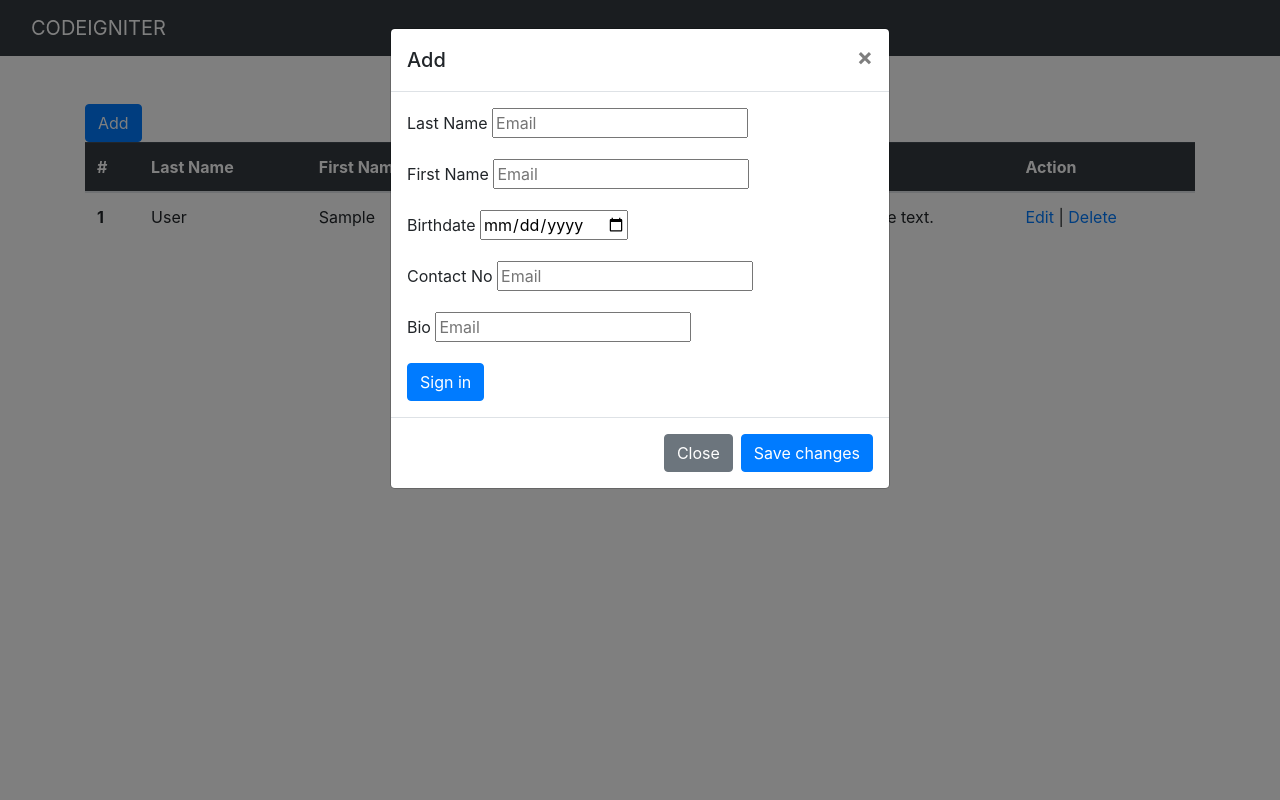
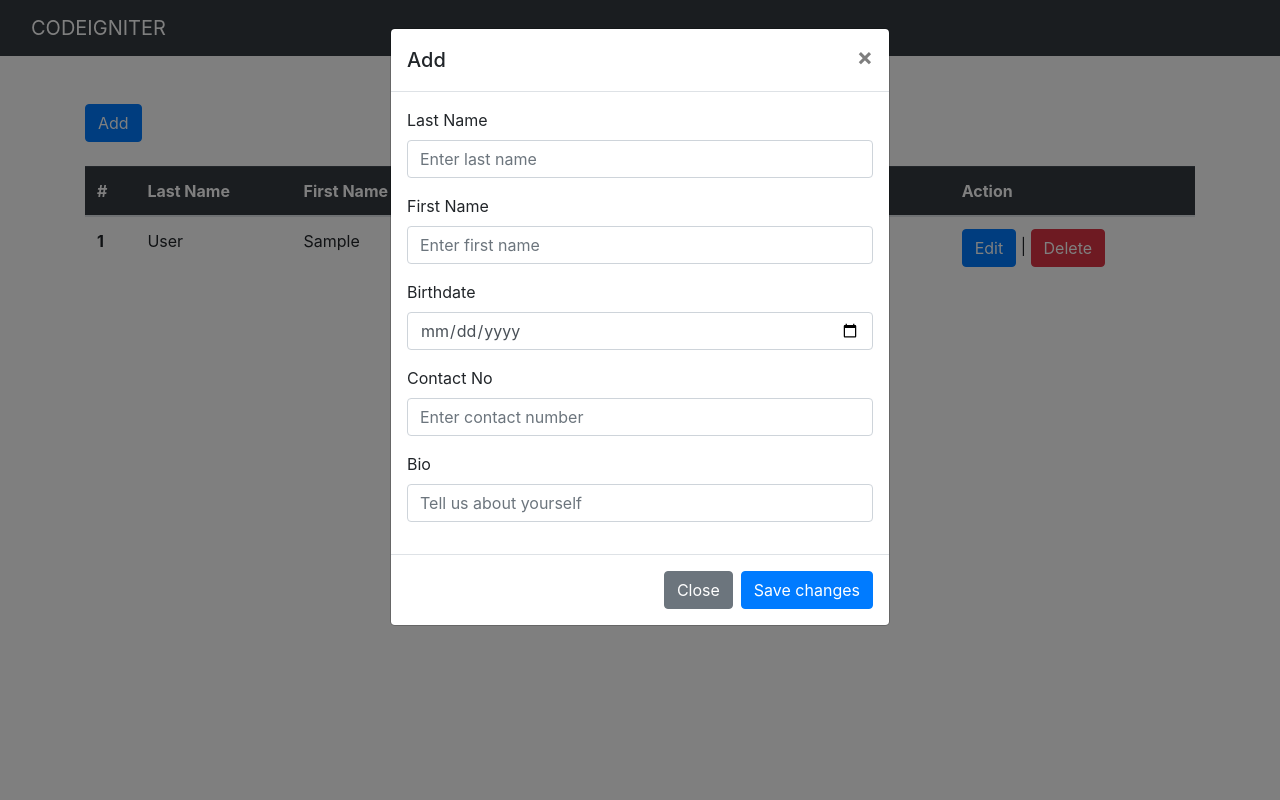
Before and after one commit to Sevrep/sampleCodeIgniter3CRUD, a CodeIgniter app: the page made by application/views/crudView.php in a window 1280 px wide, after a click on "Add". Run offline with CodeIgniter, Linux system fonts and the light colour scheme; tables that the repository leaves empty or names only in its code hold one stand-in row (values such as "Sample post"); the template is opened without the code that fills it: most values are stand-ins (such as "Sample title", 1, 10 or a date in 2020).

Commit message:
Add little ui

```diff
--- a/application/views/crudView.php
+++ b/application/views/crudView.php
@@ -1,39 +1,10 @@
-<!doctype html>
-<html lang="en">
-<head>
-    <meta charset="utf-8">
-    <meta name="viewport" content="width=device-width, initial-scale=1">
-
-    <link rel="stylesheet" href="https://stackpath.bootstrapcdn.com/bootstrap/4.5.2/css/bootstrap.min.css">
-    <script src="https://code.jquery.com/jquery-3.5.1.min.js"></script>
-    <script src="https://cdn.jsdelivr.net/npm/popper.js@1.16.1/dist/umd/popper.min.js"></script>
-    <script src="https://stackpath.bootstrapcdn.com/bootstrap/4.5.2/js/bootstrap.min.js"></script>
-    <script>
-        $(document).ready(function(){
-            $("#myModal").modal('show');
-        });
-    </script>
-    <style>
-        .bs-example{
-            margin: 20px;
-        }
-    </style>
-
-    <title>CodeIgniter CRUD</title>
-</head>
-<body>
-    <nav class="navbar navbar-dark bg-dark">
-        <div class="container-fluid">
-            <a class="navbar-brand" href="#">CODEIGNITER</a>
-        </div>
-    </nav>
+<?php $this->load->view('includes/header');?>
+    <div class="container">
     <br>
     <br>
-    <div class="container">
-        <!-- Button trigger modal -->
         <button type="button" class="btn btn-primary" data-toggle="modal" data-target="#exampleModal">Add</button>
-
-        <!-- Modal -->
+        <br>
+        <br>
         <div class="modal fade" id="exampleModal" tabindex="-1" aria-labelledby="exampleModalLabel" aria-hidden="true">
             <div class="modal-dialog">
                 <div class="modal-content">
@@ -46,26 +17,25 @@
                     <div class="modal-body">
                         <form method="post" action="<?php echo site_url('CrudController/create')?>">
                             <div class="form-group">
-                                <label for="inputEmail">Last Name</label>
-                                <input type="text" name="lastName" id="inputEmail" placeholder="Email">
+                                <label for="exampleInputEmail1">Last Name</label>
+                                <input type="text" class="form-control" name="lastName" id="exampleInputEmail1" placeholder="Enter last name">
                             </div>
                             <div class="form-group">
-                                <label for="inputEmail">First Name</label>
-                                <input type="text" name="firstName" id="inputEmail" placeholder="Email">
+                                <label for="exampleInputEmail1">First Name</label>
+                                <input type="text" class="form-control" name="firstName" id="exampleInputEmail1" placeholder="Enter first name">
                             </div>
                             <div class="form-group">
-                                <label for="inputEmail">Birthdate</label>
-                                <input type="date" name="birthdate" id="inputEmail" placeholder="Email">
+                                <label for="exampleInputEmail1">Birthdate</label>
+                                <input type="date" class="form-control" name="birthdate" id="exampleInputEmail1" placeholder="Your birth date">
                             </div>
                             <div class="form-group">
-                                <label for="inputEmail">Contact No</label>
-                                <input type="text" name="contactNo" id="inputEmail" placeholder="Email">
+                                <label for="exampleInputEmail1">Contact No</label>
+                                <input type="text" class="form-control" name="contactNo" id="exampleInputEmail1" placeholder="Enter contact number">
                             </div>
                             <div class="form-group">
-                                <label for="inputEmail">Bio</label>
-                                <input type="text" name="bio" id="inputEmail" placeholder="Email">
+                                <label for="exampleInputEmail1">Bio</label>
+                                <input type="text" class="form-control" name="bio" id="exampleInputEmail1" placeholder="Tell us about yourself">
                             </div>
-                            <button type="submit" class="btn btn-primary" value="save">Sign in</button>
                         </form>
                     </div>
                     <div class="modal-footer">
@@ -97,8 +67,31 @@
                     <td><?php echo $row->contactNo; ?></td>
                     <td><?php echo $row->bio; ?></td>
                     <td>
-                        <a href="<?php echo site_url('CrudController/edit'); ?>/<?php echo $row->id; ?>">Edit</a> |
-                        <a href="<?php echo site_url('CrudController/delete'); ?>/<?php echo $row->id; ?>">Delete</a></td>
+                        <a href="<?php echo site_url('CrudController/edit'); ?>/<?php echo $row->id; ?>"><button type="button" class="btn btn-primary">Edit</button></a> |
+                        <!-- Button trigger modal -->
+                        <button type="button" class="btn btn-danger" data-toggle="modal" data-target="#exampleModal2">Delete</button>
+
+                        <!-- Modal -->
+                        <div class="modal fade" id="exampleModal2" tabindex="-1" aria-labelledby="exampleModalLabel" aria-hidden="true">
+                            <div class="modal-dialog">
+                                <div class="modal-content">
+                                    <div class="modal-header">
+                                        <h5 class="modal-title" id="exampleModalLabel">DELETE</h5>
+                                        <button type="button" class="close" data-dismiss="modal" aria-label="Close">
+                                        <span aria-hidden="true">&times;</span>
+                                        </button>
+                                    </div>
+                                    <div class="modal-body">
+                                        Are you sure you want to delete <?php echo $row->firstName; ?>?
+                                    </div>
+                                    <div class="modal-footer">
+                                        <button type="button" class="btn btn-secondary" data-dismiss="modal">Close</button>
+                                        <a href="<?php echo site_url('CrudController/delete'); ?>/<?php echo $row->id; ?>"><button type="button" class="btn btn-danger">Delete</button></a>
+                                    </div>
+                                </div>
+                            </div>
+                        </div>
+                    </td>
                 </tr>
                 <?php } ?>
             </tbody>
--- /dev/null
+++ b/application/views/includes/header.php
@@ -0,0 +1,29 @@
+<!doctype html>
+<html lang="en">
+<head>
+    <meta charset="utf-8">
+    <meta name="viewport" content="width=device-width, initial-scale=1">
+
+    <link rel="stylesheet" href="https://stackpath.bootstrapcdn.com/bootstrap/4.5.2/css/bootstrap.min.css">
+    <script src="https://code.jquery.com/jquery-3.5.1.min.js"></script>
+    <script src="https://cdn.jsdelivr.net/npm/popper.js@1.16.1/dist/umd/popper.min.js"></script>
+    <script src="https://stackpath.bootstrapcdn.com/bootstrap/4.5.2/js/bootstrap.min.js"></script>
+    <script>
+        $(document).ready(function(){
+            $("#myModal").modal('show');
+        });
+    </script>
+    <style>
+        .bs-example{
+            margin: 20px;
+        }
+    </style>
+
+    <title>CodeIgniter CRUD</title>
+</head>
+<body>
+    <nav class="navbar navbar-dark bg-dark">
+        <div class="container-fluid">
+            <a class="navbar-brand" href="#">CODEIGNITER</a>
+        </div>
+    </nav>
```
Also changed, not shown: application/views/crudEdit.php (+4 -16 lines).
